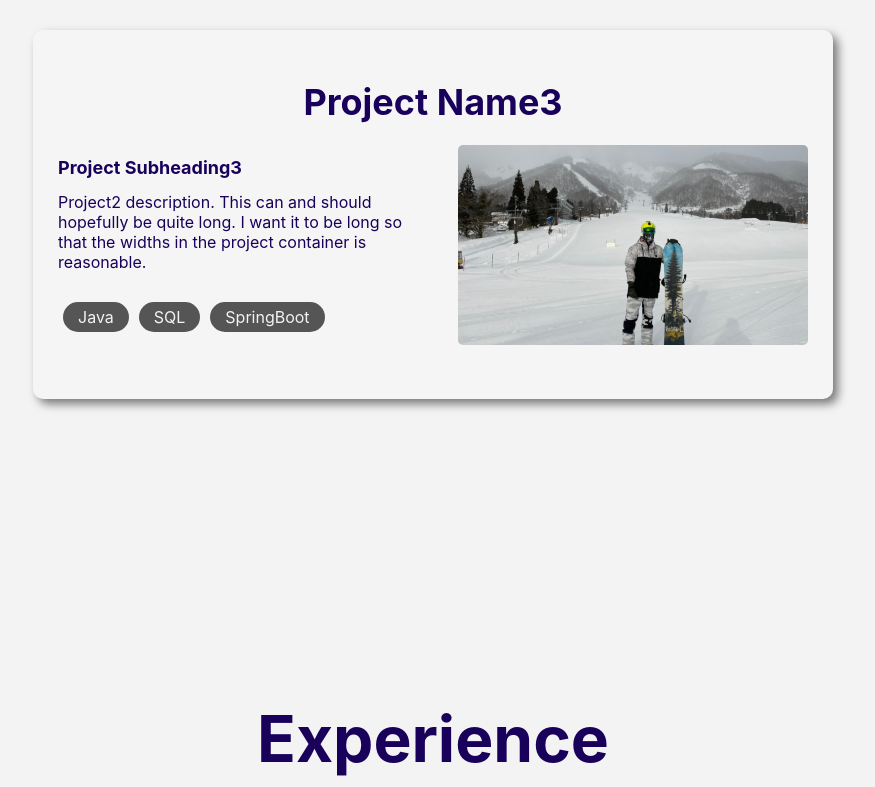
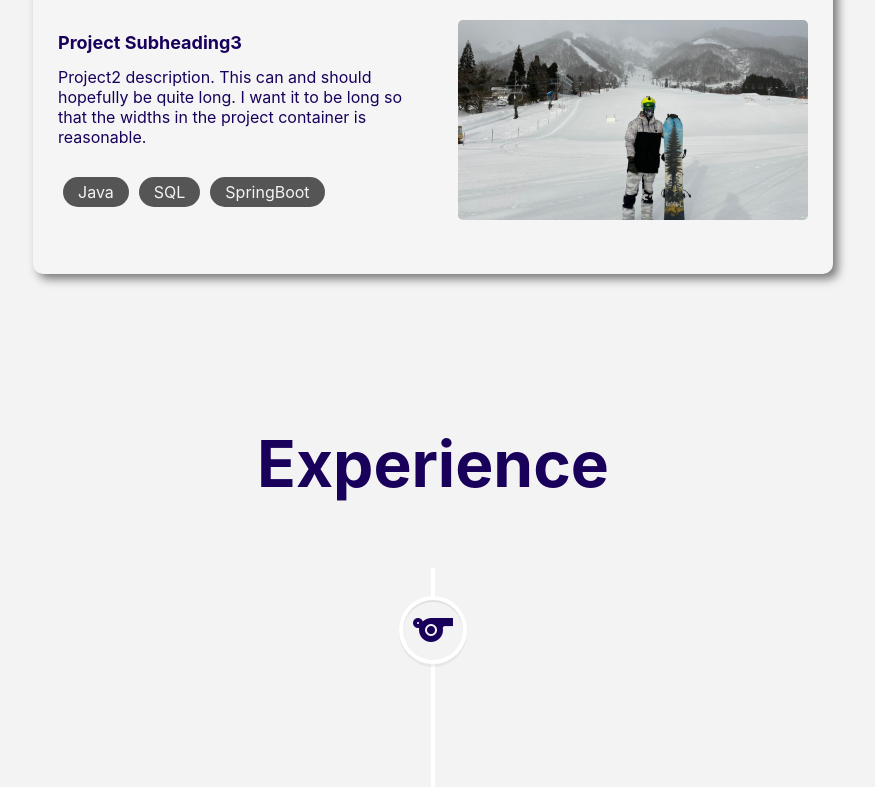
Before and after one commit to SkippaT/TheTrentiverse, a React (Vite) app: page / in a window 1280 px wide. Shown: the part 2010-2797 px from the top of the page, without its empty margins (207-1082 px from the left). Built offline with nearby package versions, Linux system fonts and the light colour scheme.

Commit message:
Added experience timeline

```diff
--- a/index.html
+++ b/index.html
@@ -3,7 +3,8 @@
   <head>
     <meta charset="UTF-8" />
     <link rel="icon" type="image/svg+xml" href="/vite.svg" />
-    <link rel="stylesheet" href="https://fonts.googleapis.com/css2?family=Material+Symbols+Outlined:opsz,wght,FILL,GRAD@20..48,100..700,0..1,-50..200&icon_names=menu" />
+    <!-- <link rel="stylesheet" href="https://fonts.googleapis.com/css2?family=Material+Symbols+Outlined:opsz,wght,FILL,GRAD@20..48,100..700,0..1,-50..200&icon_names=menu" /> -->
+    <link rel="stylesheet" href="https://fonts.googleapis.com/icon?family=Material+Icons" />
     <meta name="viewport" content="width=device-width, initial-scale=1.0" />
     <title>The Trentiverse</title>
   </head>
--- a/package.json
+++ b/package.json
@@ -15,7 +15,8 @@
   "dependencies": {
     "framer-motion": "^11.11.9",
     "react": "^18.3.1",
-    "react-dom": "^18.3.1"
+    "react-dom": "^18.3.1",
+    "react-vertical-timeline-component": "^3.6.0"
   },
   "devDependencies": {
     "@eslint/js": "^9.13.0",
--- a/src/App.jsx
+++ b/src/App.jsx
@@ -4,6 +4,7 @@ import Projects from './components/Project/Projects.jsx';
 import Marquee from './components/Marquee/Marquee.jsx';
 import Section from './components/Section.jsx';
 import Experience from './components/Experience.jsx';
+import Timeline from './components/Timeline.jsx';
 
 import { TAGS } from './data.js';
 
@@ -17,11 +18,12 @@ function App() {
       <HeroSection />
       <Marquee tags={TAGS} direction={{ from: 0, to: "-100%" }} duration={marqueeDuration} />
       <Marquee tags={TAGS} direction={{ from: "-100%", to: 0 }} duration={marqueeDuration} />
+      <div style={{ height: 25 }} />
       <Section sectionName="My Projects">
         <Projects />
       </Section>
       <Section sectionName="Experience">
-        <Experience />
+        <Timeline />
       </Section>
     </>
   )
--- a/src/components/Project/Project.module.css
+++ b/src/components/Project/Project.module.css
@@ -14,6 +14,9 @@
 }
 .project:first-child {
     margin-top: 0;
+}
+.project:last-child {
+    margin-bottom: 50px;
 }
 
 .projectTeaser,
--- a/src/components/Section.module.css
+++ b/src/components/Section.module.css
@@ -4,7 +4,7 @@
     flex-direction: column;
     justify-content: center;
     align-items: center;
-    padding: 100px 50px;
+    padding: 50px;
 }
 .sectionTitle {
     font-size: 64px;
--- /dev/null
+++ b/src/components/Timeline.jsx
@@ -0,0 +1,48 @@
+import { Fragment } from 'react';
+import { VerticalTimeline, VerticalTimelineElement } from 'react-vertical-timeline-component';
+import 'react-vertical-timeline-component/style.min.css';
+
+import { EXPERIENCE } from "../data.js";
+
+export default function Timeline() {
+
+    return (
+        <VerticalTimeline lineColor='#FFF'>
+            {EXPERIENCE.map((experienceItem) => (
+                <Fragment key={experienceItem.id}>
+                    <VerticalTimelineElement
+                        contentStyle={{
+                            background: "#f5f5f5",
+                            boxShadow: "5px 5px 10px #00000080",
+                            borderRadius: 10,
+                        }}
+                        contentArrowStyle={{
+                            borderRight: "0.4rem solid #19015b",
+                        }}
+                        date={experienceItem.date}
+                        icon={
+                            <span
+                                className="material-icons"
+                                style={{
+                                    fontSize: "48px",
+                                    display: "flex",
+                                    justifyContent: "center",
+                                    alignItems: "center",
+                                    width: "100%",
+                                    height: "100%",
+                                }}
+                            >{experienceItem.icon}</span>
+                        }
+                        iconStyle={{
+                            background: "#f3f3f3",
+                        }}
+                    >
+                        <h3>{experienceItem.role}</h3>
+                        <p>{experienceItem.company}</p>
+                        <p>{experienceItem.description}</p>
+                    </VerticalTimelineElement>
+                </Fragment>
+            ))}
+        </VerticalTimeline>
+    );
+}
--- a/src/data.js
+++ b/src/data.js
@@ -64,4 +64,31 @@ export const TAGS = [
     "Database design + management",
     "Embedded programming",
     "Cloud Computing"
+];
+
+export const EXPERIENCE = [
+    {
+        id: "BR",
+        role: "Basketball referee",
+        company: "Nunawading Basketball Association",
+        description: "This is a sample description for some experience that I have. It really means nothing and is simply here to take up space.",
+        date: "2018 - 2023",
+        icon: "sports"
+    },
+    {
+        id: "BS",
+        role: "Bussie Superviser / Stores Member",
+        company: "The Esplanade Hotel",
+        description: "This is a sample description for some experience that I have. It really means nothing and is simply here to take up space.",
+        date: "2018 - 2023",
+        icon: "supervisor_account"
+    },
+    {
+        id: "NAB_INT",
+        role: "NAB Technology Intern",
+        company: "National Australia Bank",
+        description: "This is a sample description for some experience that I have. It really means nothing and is simply here to take up space.",
+        date: "2018 - 2023",
+        icon: "star"
+    },
 ]
--- a/src/index.css
+++ b/src/index.css
@@ -18,6 +18,31 @@
   box-sizing: border-box;
   margin: 0;
   padding: 0;
+}
+
+.material-icons {
+  font-family: 'Material Icons';
+  font-weight: normal;
+  font-style: normal;
+  font-size: 24px;  /* Preferred icon size */
+  display: inline-block;
+  line-height: 1;
+  text-transform: none;
+  letter-spacing: normal;
+  word-wrap: normal;
+  white-space: nowrap;
+  direction: ltr;
+
+  /* Support for all WebKit browsers. */
+  -webkit-font-smoothing: antialiased;
+  /* Support for Safari and Chrome. */
+  text-rendering: optimizeLegibility;
+
+  /* Support for Firefox. */
+  -moz-osx-font-smoothing: grayscale;
+
+  /* Support for IE. */
+  font-feature-settings: 'liga';
 }
 
 body {
```
Also changed, not shown: 1 other file (tests, documents, lock files or other folders).
